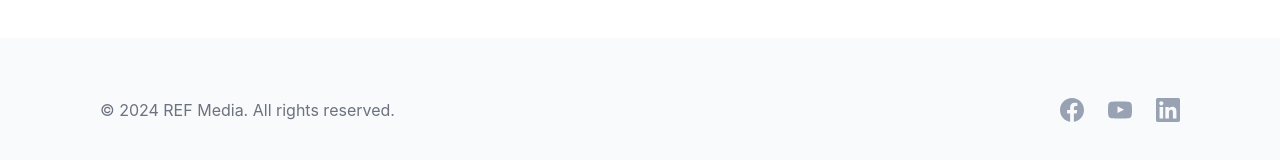
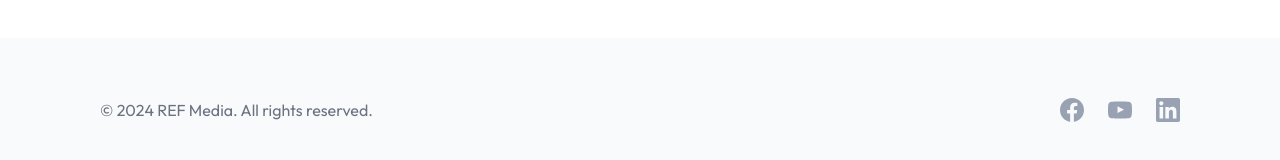
Before and after one commit to ThashmikaX/refmedia-site, a Next.js app: page / in a window 1280 px wide. Shown: the part 6739-6899 px from the top of the page. Built offline with nearby package versions, Linux system fonts and the light colour scheme; a web font is replaced by a local one.

Commit message:
change font

```diff
--- a/src/components/Footer.tsx
+++ b/src/components/Footer.tsx
@@ -24,7 +24,7 @@ export default function Footer() {
                         alt="Logo"
                     /> </a>
             </div>
-            <div className="self-stretch items-center lg:flex text-center text-gray-500 text-base font-normal font-['Inter'] leading-normal">© 2024 REF Media. All rights reserved.</div>
+            <div className="self-stretch items-center lg:flex text-center text-gray-500 text-base font-normal leading-normal">© 2024 REF Media. All rights reserved.</div>
             </div>
         </div>
       </div>
```
